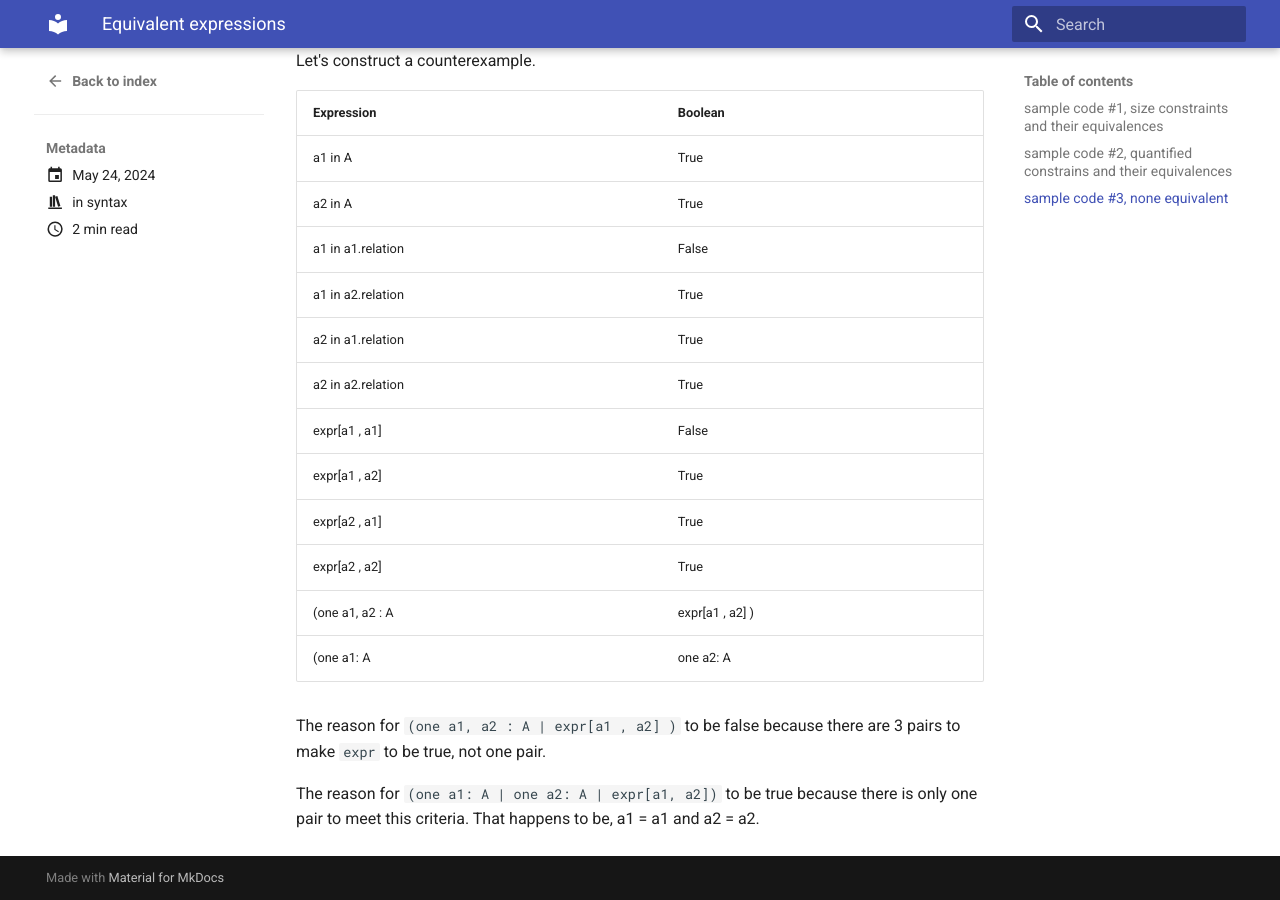
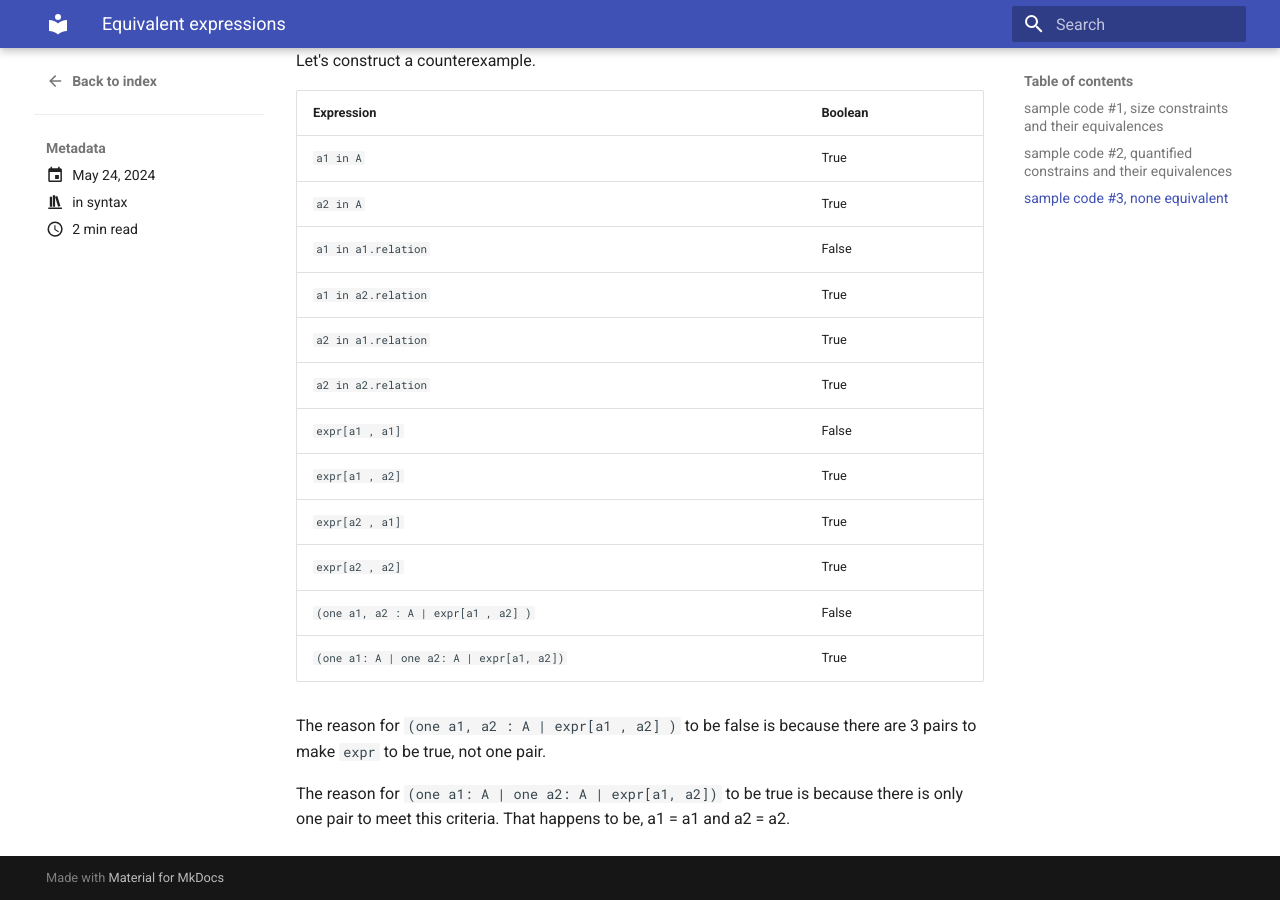
Before and after one commit to luomein/alloy_apprentice, an MkDocs documentation site: the page built from docs/blog/posts/equivalent_expressions.md, in a window 1280 px wide and 900 px high, scrolled down 1284 px. Built offline with MkDocs 1.6.1 and Material for MkDocs 9.7.7, drawn with Linux system fonts in a browser that asks for light colours.

Commit message:
20240524

```diff
--- a/docs/blog/posts/equivalent_expressions.md
+++ b/docs/blog/posts/equivalent_expressions.md
@@ -71,19 +71,19 @@ Let's construct a counterexample.
 
 | Expression | Boolean |
 | -- | -- |
-| a1 in A | True |
-| a2 in A | True |
-| a1 in a1.relation | False |
-| a1 in a2.relation | True
-| a2 in a1.relation | True |
-| a2 in a2.relation | True |
-| expr[a1 , a1] | False |
-| expr[a1 , a2] | True |
-| expr[a2 , a1] | True |
-| expr[a2 , a2] | True |
-|  (one a1, a2 : A | expr[a1 , a2] ) | False |
-|  (one a1: A | one a2: A | expr[a1, a2]) | True |
+| `a1 in A` | True |
+| `a2 in A`| True |
+| `a1 in a1.relation` | False |
+| `a1 in a2.relation` | True
+| `a2 in a1.relation` | True |
+| `a2 in a2.relation` | True |
+| `expr[a1 , a1]` | False |
+| `expr[a1 , a2]` | True |
+| `expr[a2 , a1]` | True |
+| `expr[a2 , a2]` | True |
+|  `(one a1, a2 : A | expr[a1 , a2] )` | False |
+|  `(one a1: A | one a2: A | expr[a1, a2])` | True |
 
-The reason for ` (one a1, a2 : A | expr[a1 , a2] ) ` to be false because there are 3 pairs to make `expr` to be true, not one pair.
+The reason for ` (one a1, a2 : A | expr[a1 , a2] ) ` to be false is because there are 3 pairs to make `expr` to be true, not one pair.
 
-The reason for ` (one a1: A | one a2: A | expr[a1, a2]) ` to be true because there is only one pair to meet this criteria. That happens to be, a1 = a1 and a2 = a2.
+The reason for ` (one a1: A | one a2: A | expr[a1, a2]) ` to be true is because there is only one pair to meet this criteria. That happens to be, a1 = a1 and a2 = a2.
```
